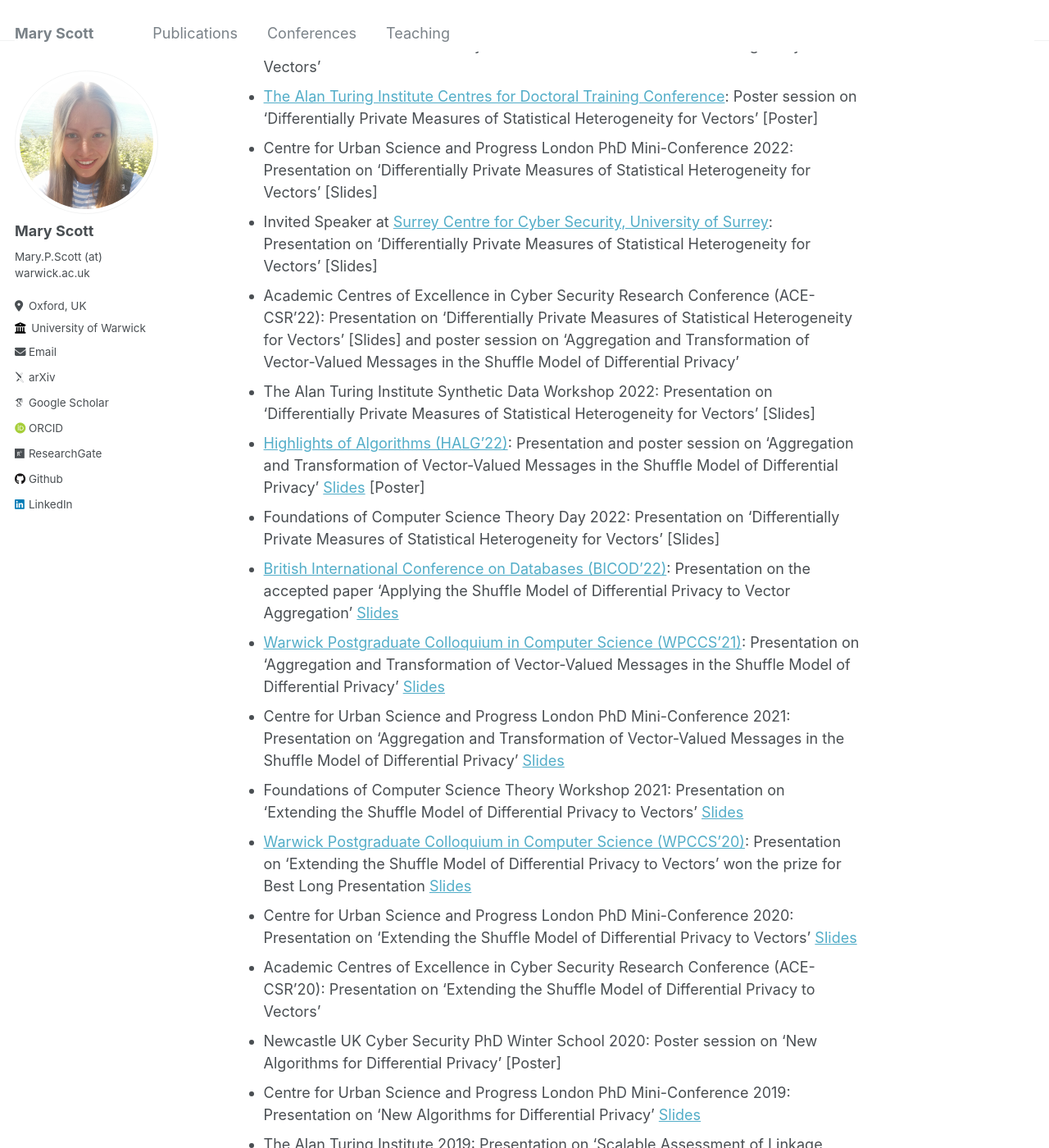
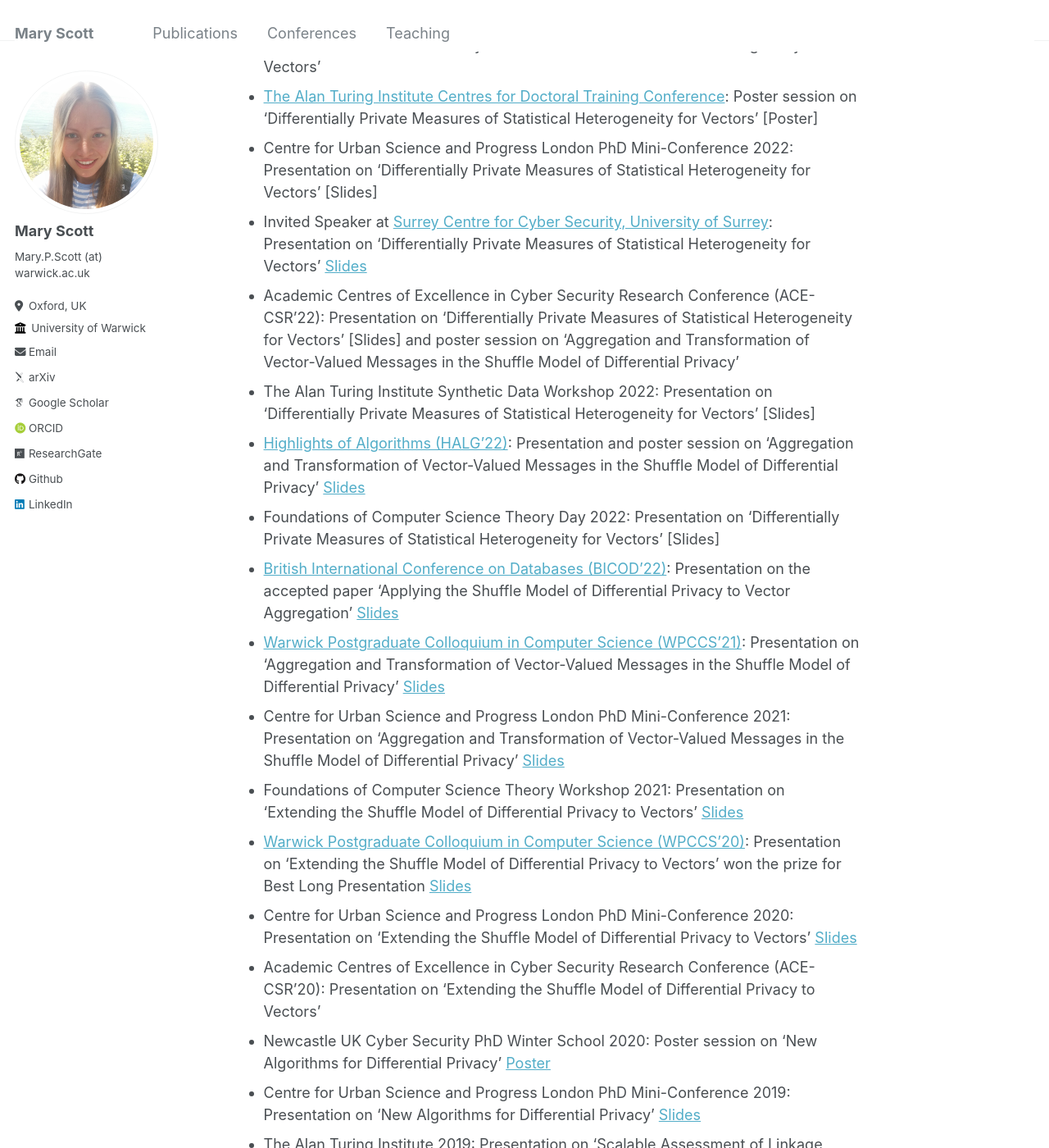
Before and after one commit to mary-python/mary-python.github.io, a Jekyll site: the page built from _pages/conferences.md, in a window 1280 px wide and 1400 px high, scrolled down 432 px. Shown: the whole window at 82% size. Built offline with Jekyll 4.4.1, drawn with Linux system fonts in a browser that asks for light colours; some web fonts are replaced.

Commit message:
Update conferences.md

```diff
--- a/_pages/conferences.md
+++ b/_pages/conferences.md
@@ -16,10 +16,10 @@ Presentations and Invited Talks
 * Invited Poster Presenter at [Applied Statistics and Risk Unit Partnership Day 2022](https://warwick.ac.uk/fac/sci/statistics/asru/registration-page-2022n/): Poster session on 'Differentially Private Measures of Statistical Heterogeneity for Vectors'
 * [The Alan Turing Institute Centres for Doctoral Training Conference](https://www.eventsforce.net/turingevents/frontend/reg/thome.csp?pageID=78543&eventID=226&traceRedir=2): Poster session on 'Differentially Private Measures of Statistical Heterogeneity for Vectors' [Poster]
 * Centre for Urban Science and Progress London PhD Mini-Conference 2022: Presentation on 'Differentially Private Measures of Statistical Heterogeneity for Vectors' [Slides]
-* Invited Speaker at [Surrey Centre for Cyber Security, University of Surrey](https://www.surrey.ac.uk/surrey-centre-cyber-security): Presentation on 'Differentially Private Measures of Statistical Heterogeneity for Vectors' [Slides]
+* Invited Speaker at [Surrey Centre for Cyber Security, University of Surrey](https://www.surrey.ac.uk/surrey-centre-cyber-security): Presentation on 'Differentially Private Measures of Statistical Heterogeneity for Vectors' [Slides](/talks/Mary Scott talk slides.pptx)
 * Academic Centres of Excellence in Cyber Security Research Conference (ACE-CSR'22): Presentation on 'Differentially Private Measures of Statistical Heterogeneity for Vectors' [Slides] and poster session on 'Aggregation and Transformation of Vector-Valued Messages in the Shuffle Model of Differential Privacy'
 * The Alan Turing Institute Synthetic Data Workshop 2022: Presentation on 'Differentially Private Measures of Statistical Heterogeneity for Vectors' [Slides]
-* [Highlights of Algorithms (HALG'22)](https://www.lse.ac.uk/HALG-2022): Presentation and poster session on 'Aggregation and Transformation of Vector-Valued Messages in the Shuffle Model of Differential Privacy' [Slides](/talks/Scott_Fri.pptx) [Poster]
+* [Highlights of Algorithms (HALG'22)](https://www.lse.ac.uk/HALG-2022): Presentation and poster session on 'Aggregation and Transformation of Vector-Valued Messages in the Shuffle Model of Differential Privacy' [Slides](/talks/Scott_Fri.pptx)
 * Foundations of Computer Science Theory Day 2022: Presentation on 'Differentially Private Measures of Statistical Heterogeneity for Vectors' [Slides]
 * [British International Conference on Databases (BICOD'22)](https://www.bicod.uk/): Presentation on the accepted paper 'Applying the Shuffle Model of Differential Privacy to Vector Aggregation' [Slides](/talks/Mary Scott Shuffle Model BICOD21.pptx)
 * [Warwick Postgraduate Colloquium in Computer Science (WPCCS'21)](https://warwick.ac.uk/fac/sci/dcs/research/wpccs/wpccs21/): Presentation on 'Aggregation and Transformation of Vector-Valued Messages in the Shuffle Model of Differential Privacy' [Slides](/talks/Aggregation and Transformation of Vector-Valued Messages in the Shuffle Model of Differential Privacy.pptx)
@@ -28,7 +28,7 @@ Presentations and Invited Talks
 * [Warwick Postgraduate Colloquium in Computer Science (WPCCS'20)](https://warwick.ac.uk/fac/sci/dcs/research/wpccs/wpccs20/): Presentation on 'Extending the Shuffle Model of Differential Privacy to Vectors' won the prize for Best Long Presentation [Slides](/talks/Mary Scott Pre-Recorded Presentation WPCCS.pptx)
 * Centre for Urban Science and Progress London PhD Mini-Conference 2020: Presentation on 'Extending the Shuffle Model of Differential Privacy to Vectors' [Slides](/talks/Mary Scott Introductory Presentation CUSP.pptx)
 * Academic Centres of Excellence in Cyber Security Research Conference (ACE-CSR'20): Presentation on 'Extending the Shuffle Model of Differential Privacy to Vectors'
-* Newcastle UK Cyber Security PhD Winter School 2020: Poster session on 'New Algorithms for Differential Privacy' [Poster]
+* Newcastle UK Cyber Security PhD Winter School 2020: Poster session on 'New Algorithms for Differential Privacy' [Poster](/talks/WISC_Poster.pdf)
 * Centre for Urban Science and Progress London PhD Mini-Conference 2019: Presentation on 'New Algorithms for Differential Privacy' [Slides](/talks/CUSP London Mini-Conference.pptx)
 * The Alan Turing Institute 2019: Presentation on 'Scalable Assessment of Linkage Risks' [Slides](/talks/Scalable assessment of linkage risks version 2.pptx)
 
```
